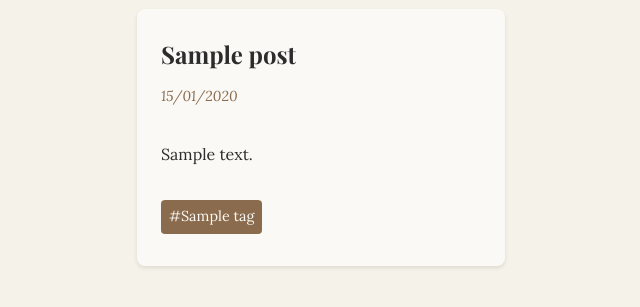
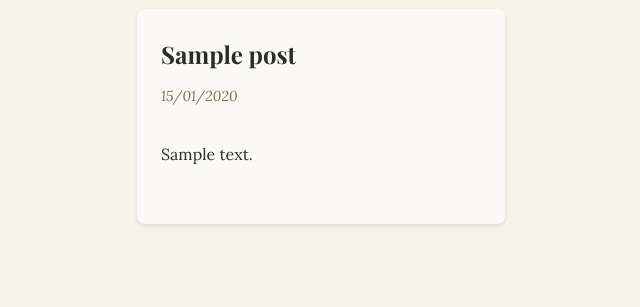
Before and after one commit to benoitraphael/carnet-de-notes, a Flask app: page / in a window 1280 px wide. Shown: the part 308-615 px from the top of the page, without its empty margins (119-759 px from the left). Run offline with Flask 3, Linux system fonts and the light colour scheme; a user stored in the database is signed in; tables that the repository leaves empty hold one stand-in row (values such as "Sample post"); some libraries are stand-ins or nearby versions; some web fonts are replaced.

Commit message:
Style: Suppression des tags de la page d'accueil pour un design plus épuré

```diff
--- a/templates/authenticated.html
+++ b/templates/authenticated.html
@@ -44,11 +44,6 @@
                 <h2><a href="{{ url_for('view_post', post_id=post.id) }}">{{ post.title }}</a></h2>
                 <time datetime="{{ post.created_at.strftime('%Y-%m-%d') }}">{{ post.created_at.strftime('%d/%m/%Y') }}</time>
                 <div class="excerpt">{{ post.content[:200]|markdown }}</div>
-                <div class="tags">
-                    {% for tag in post.tags %}
-                        <a href="{{ url_for('tag', tag_name=tag.name) }}" class="tag">#{{ tag.name }}</a>
-                    {% endfor %}
-                </div>
             </article>
             {% else %}
             <p class="empty-state">Aucune note n'a encore été créée.</p>
@@ -179,26 +174,6 @@
         -webkit-box-orient: vertical;
     }
 
-    .tags {
-        margin-top: 1rem;
-    }
-
-    .tag {
-        display: inline-block;
-        padding: 0.25rem 0.5rem;
-        margin: 0 0.5rem 0.5rem 0;
-        background: var(--color-accent);
-        color: var(--color-lighter);
-        border-radius: 4px;
-        text-decoration: none;
-        font-size: 0.9rem;
-        transition: opacity 0.2s;
-    }
-
-    .tag:hover {
-        opacity: 0.9;
-    }
-
     .empty-state {
         text-align: center;
         color: var(--color-accent);
```
